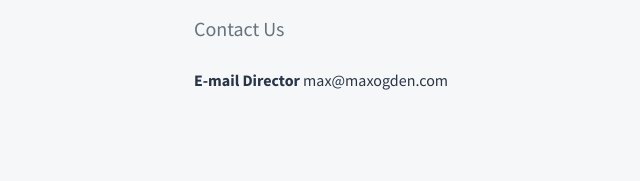
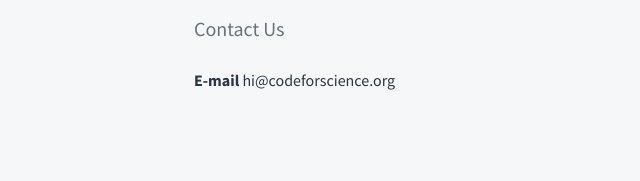
Before and after one commit to codeforscience/css-website-v1, a website: page about.html in a window 1280 px wide. Shown: the part 619-800 px from the top of the page, 121-761 px from the left. Drawn offline with nearby package versions, Linux system fonts and the light colour scheme.

Commit message:
add hi@codeforscience.org

```diff
--- a/about.html
+++ b/about.html
@@ -49,7 +49,7 @@
       <div class="content-text-intro">Contact Us</div>
 
       <div class="content-text-paragraph">
-        <strong>E-mail Director</strong> max@maxogden.com
+        <strong>E-mail</strong> hi@codeforscience.org
       </div>
   </div>
 </div>
```
